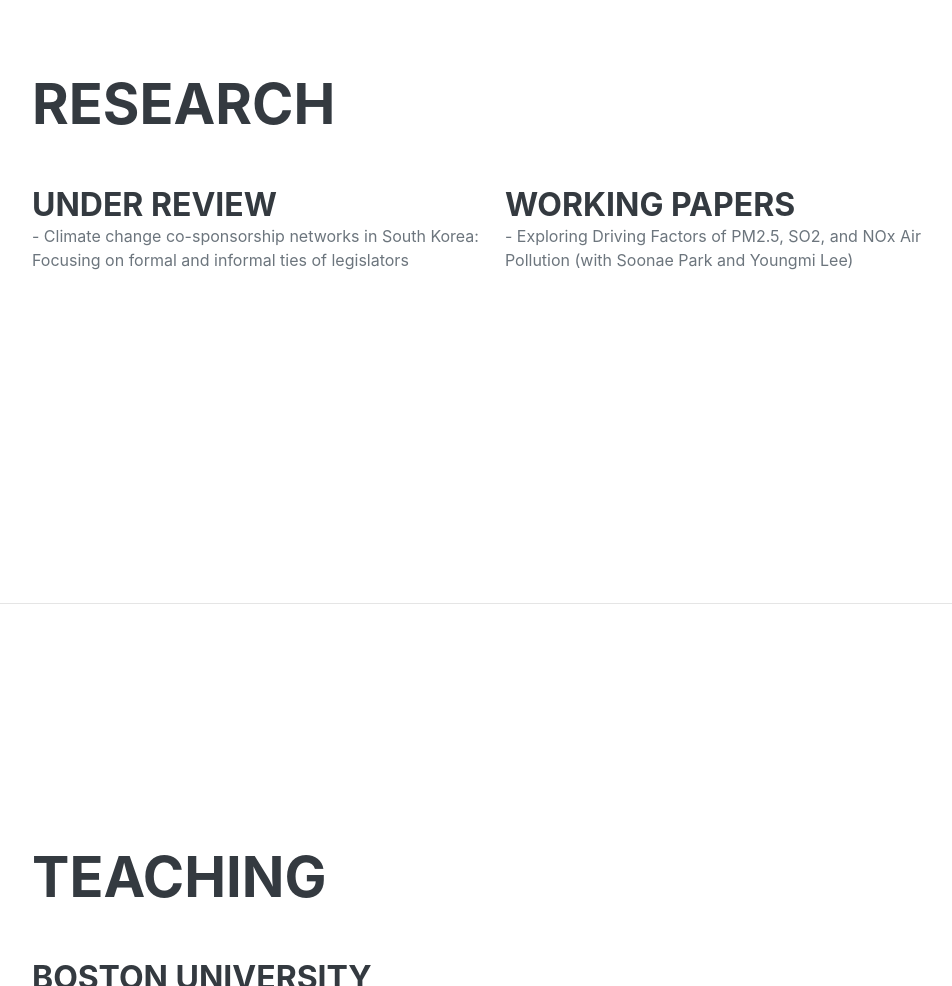
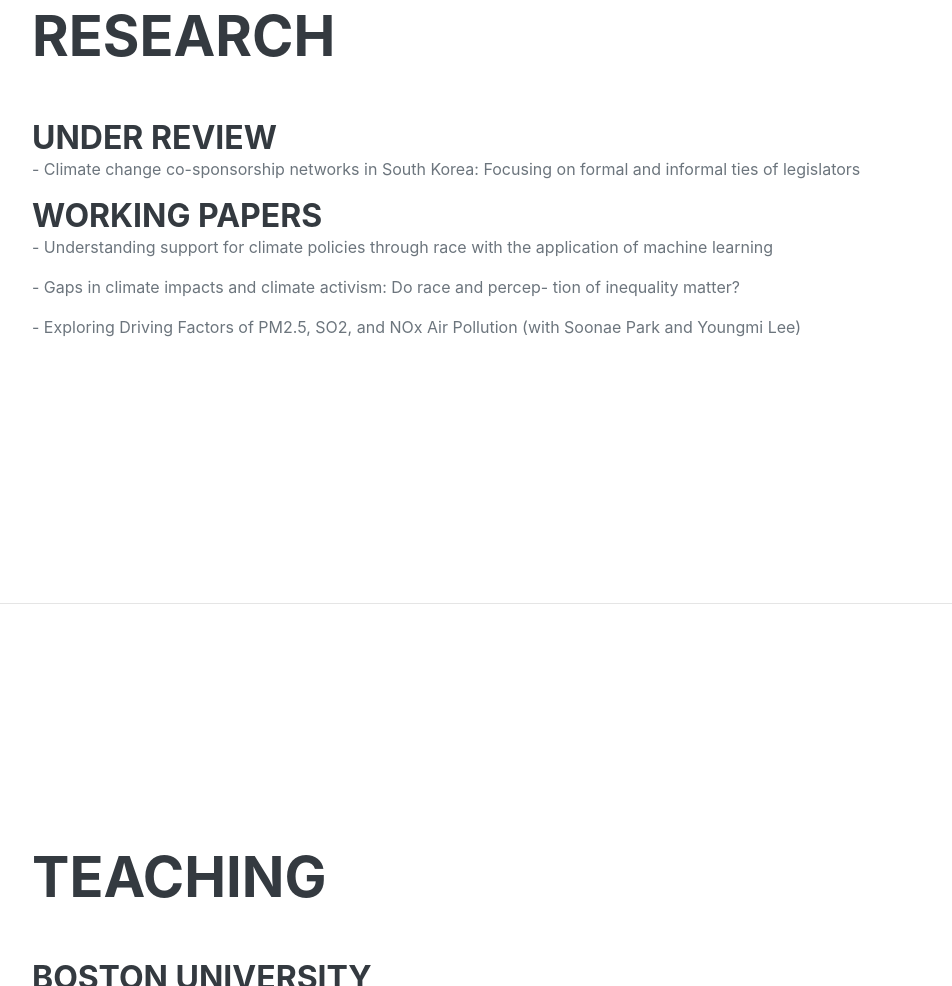
Before and after one commit to ahyoung-cho/ahyoung-cho.github.io, a plain HTML site: page index.html in a window 1280 px wide. Shown: the part 1833-2819 px from the top of the page, without its empty margins (288-1240 px from the left). Drawn offline with nearby package versions, Linux system fonts and the light colour scheme; a web font is replaced by a local one.

Commit message:
Update index.html

```diff
--- a/index.html
+++ b/index.html
@@ -99,9 +99,10 @@
                             <h3 class="mb-0"> Under Review </h3>
                             <div class="subsubheading mb-3"> - Climate change co-sponsorship networks in South Korea: Focusing on formal and informal ties of legislators </div>
                             <p> </p>
-                        </div>
                         <div class="flex-grow-1">
                             <h3 class="mb-0"> Working Papers </h3>
+                            <div class="subsubheading mb-3"> - Understanding support for climate policies through race with the application of machine learning </div>
+                            <div class="subsubheading mb-3"> - Gaps in climate impacts and climate activism: Do race and percep- tion of inequality matter? </div>
                             <div class="subsubheading mb-3"> - Exploring Driving Factors of PM2.5, SO2, and NOx Air Pollution (with Soonae Park and Youngmi Lee) </div>
                             <p> </p>
                         </div>
```
